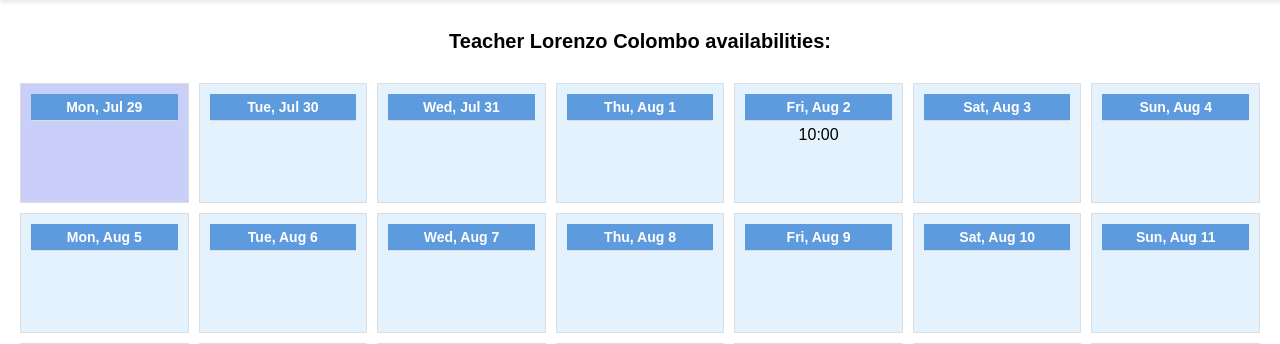
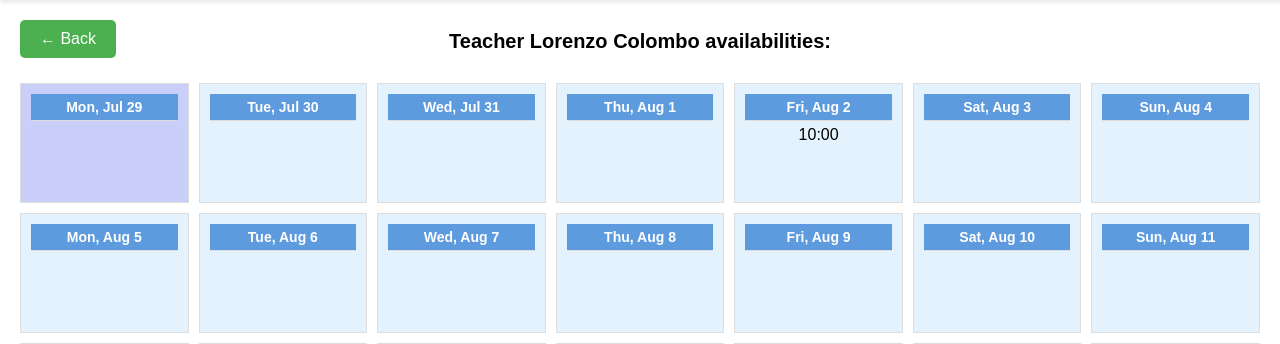
Before and after one commit to ch-fano/findLessons, a Django app: page /reservation/availability/41/ in a window 1280 px wide. Shown: the part 60-404 px from the top of the page. Run offline with Django 5.2, Linux system fonts and the light colour scheme; a user stored in the database is signed in; data comes from the database, SQL or seed files in the repository; both versions use the stored data as it was after the commit; some libraries are stand-ins or nearby versions.

Commit message:
added back button

```diff
--- a/reservation/templates/reservation/availability_delete.html
+++ b/reservation/templates/reservation/availability_delete.html
@@ -8,13 +8,13 @@
             flex-direction: column;
             align-items: center;
             justify-content: center;
-            min-height: calc(100vh - 60px); /* Adjust for header height */
+            min-height: calc(100vh - 60px);
             text-align: center;
             position: relative;
         }
         .back-button {
             position: absolute;
-            top: 20px; /* Adjusted for visual spacing */
+            top: 20px;
             left: 20px;
             padding: 10px 20px;
             background-color: #4CAF50;
--- a/reservation/templates/reservation/availability_list.html
+++ b/reservation/templates/reservation/availability_list.html
@@ -94,10 +94,25 @@
         font-size: 20px;
         font-weight: bold;
     }
+
+    .back-button {
+        position: absolute;
+        top: 70px;
+        left: 20px;
+        padding: 10px 20px;
+        z-index: 10;
+    }
+
+     .centered-button-container {
+        display: flex;
+        justify-content: center;
+        margin-top: 15px;
+    }
 </style>
 {% endblock %}
 
 {% block content %}
+    <input type="button" value="← Back" onClick="history.go(-1);" class="back-button btn-custom">
     <div class="calendar-header">Teacher {{ teacher_name }} availabilities:</div>
     <div class="calendar">
         {% for week in calendar_weeks %}
@@ -129,10 +144,12 @@
     </div>
 
     {% if is_me %}
+        <div class="centered-button-container">
             <form id="availability-form" method="post" action="{% url 'reservation:availability_create' %}">
                 {% csrf_token %}
                 <button type="submit" class="btn-custom">Set new availability</button>
             </form>
+        </div>
     {% endif %}
 
     <script>
```
Also changed, not shown: db.sqlite3. Lines whose indentation alone changed are shown as unchanged.
